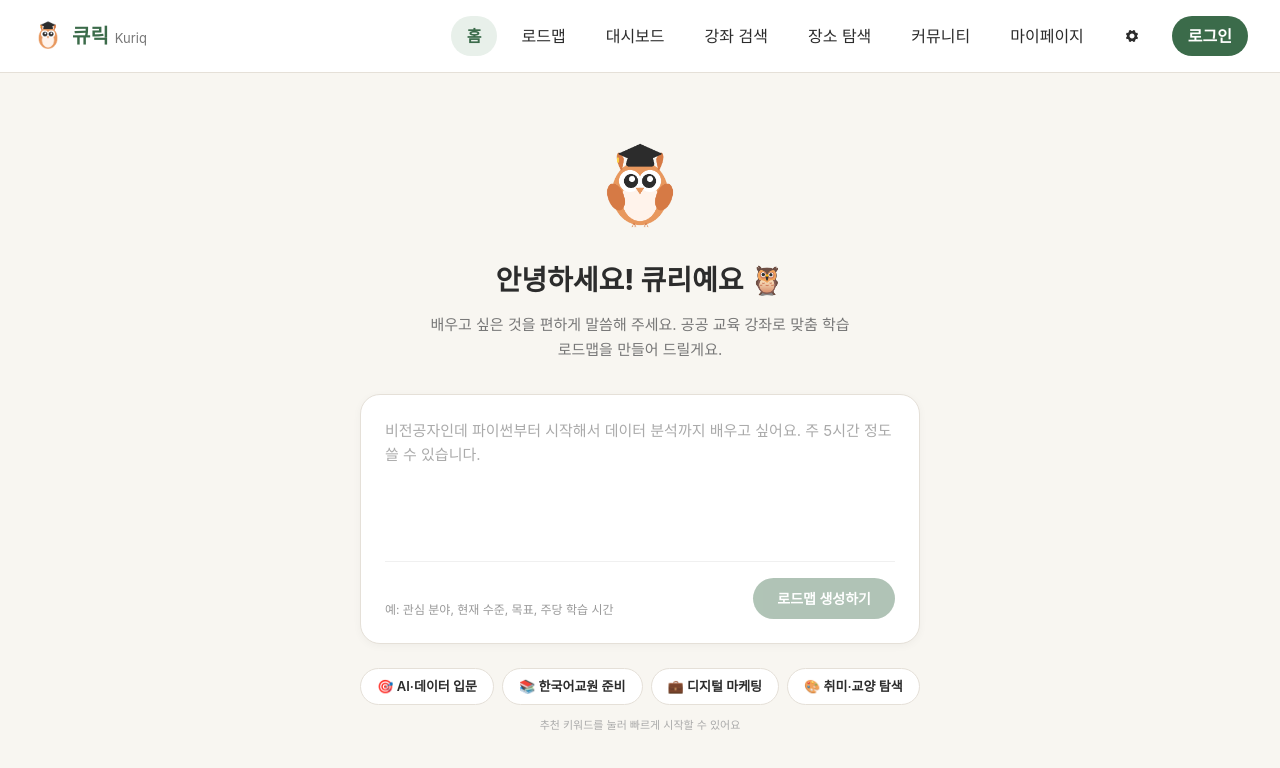
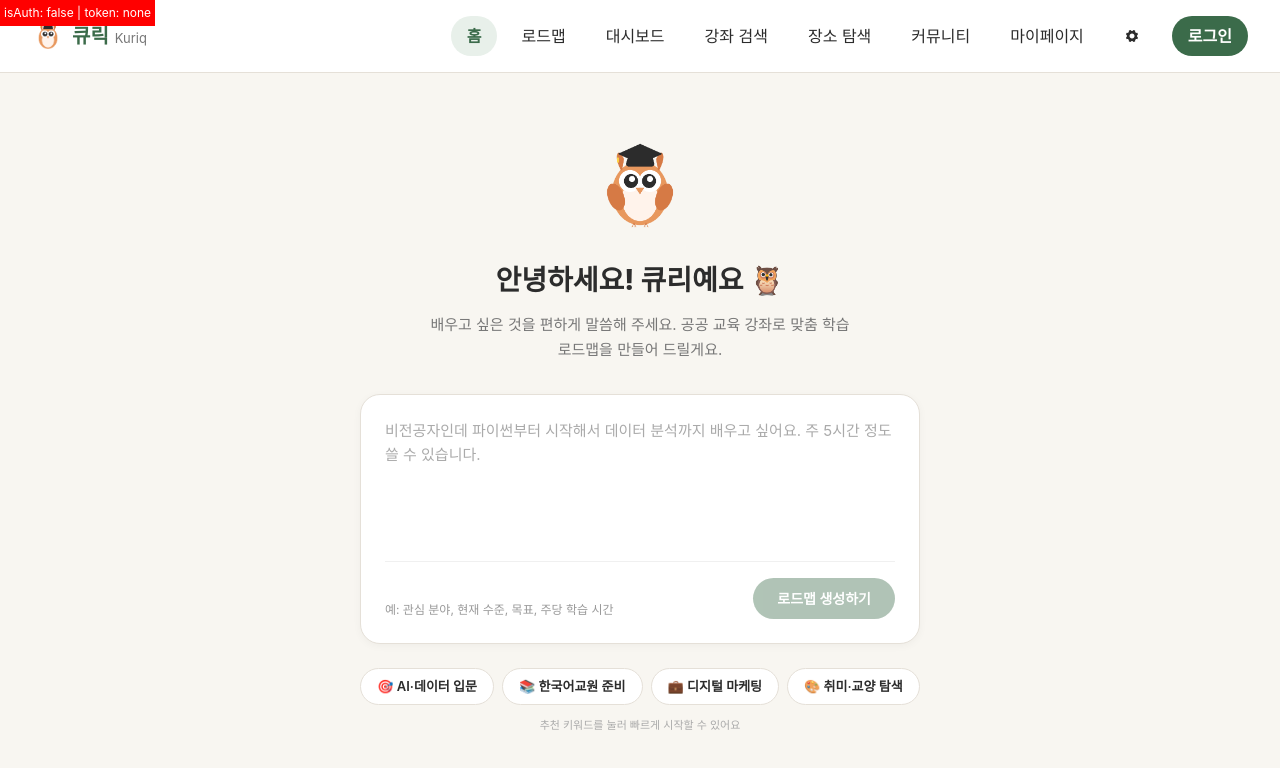
Before and after one commit to Kuriq/kuriq-frontend, a React (Vite) app: page / in a window 1280 px wide. Shown: the top 768 px of the page. Built offline with nearby package versions, Linux system fonts and the light colour scheme; a web font is replaced by a local one.

Commit message:
fix: Home 페이지에 디버그 표시 추가
Added a debug overlay to display authentication status and token.

```diff
--- a/src/pages/Home.tsx
+++ b/src/pages/Home.tsx
@@ -42,6 +42,11 @@ export default function Home() {
 
   return (
     <div className="min-h-screen bg-[#F8F6F1] flex flex-col">
+      {/* 디버그용 — 확인 후 삭제 */}
+      <div style={{position:'fixed',top:0,left:0,zIndex:9999,background:'red',color:'white',padding:'4px',fontSize:'12px'}}>
+        isAuth: {String(isAuthenticated)} | token: {localStorage.getItem('accessToken')?.substring(0,10) ?? 'none'}
+      </div>
+
       <Navigation activeMenu="홈" />
 
       <main className="flex-1 flex items-center justify-center px-8 py-16">
```
